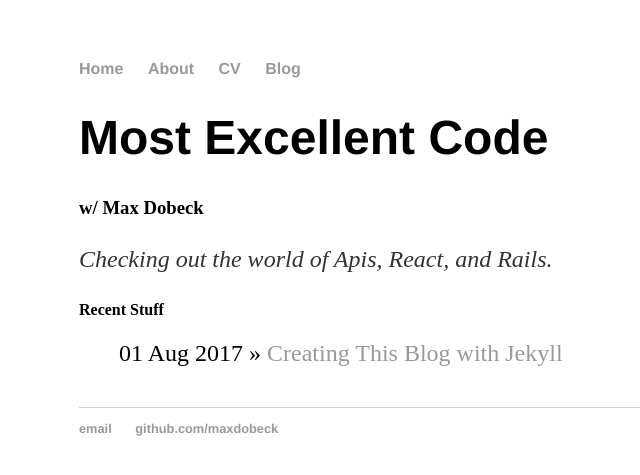
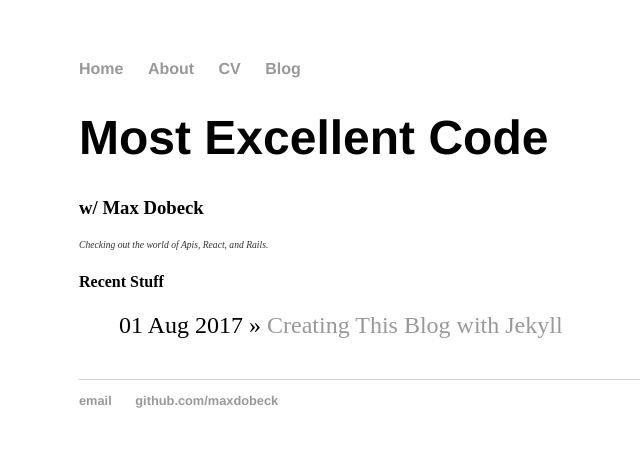
Before and after one commit to maxdobeck/maxdobeck.github.io, a Jekyll site: the page built from index.html, in a window 1280 px wide. Shown: the top 475 px of the page, without its empty margins (113-753 px from the left). Built offline with Jekyll 4.4.1, drawn with Linux system fonts in a browser that asks for light colours.

Commit message:
Lowered font size.

```diff
--- a/css/main.css
+++ b/css/main.css
@@ -14,6 +14,7 @@ nav ul li, footer ul li {
 }
 .subtitle {
     font-style: italic;
+    font-size: 60%;
 }
 a {
     text-decoration: none;
```
